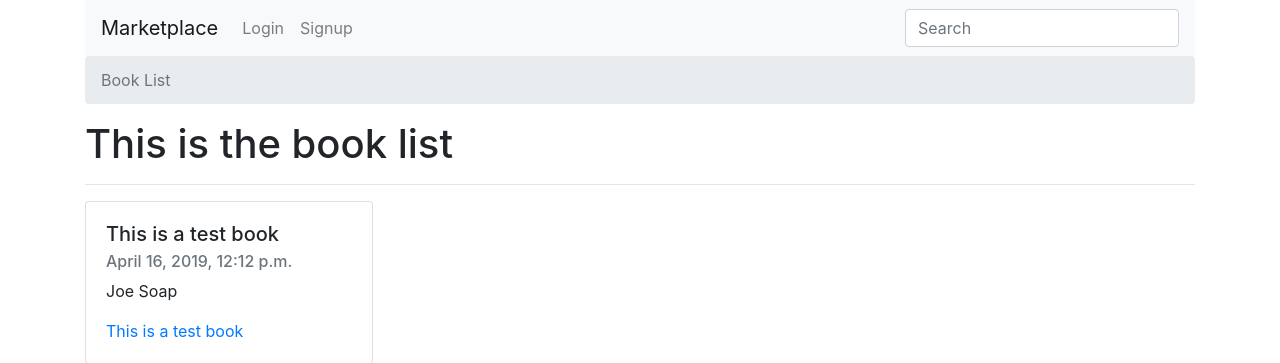
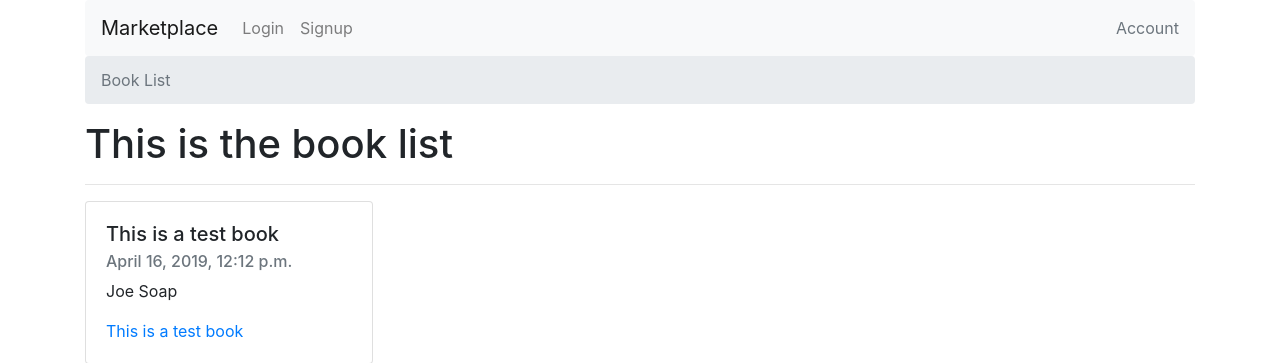
Before and after one commit to starwolf0320/django-digital-marketplace1, a Django app: page / in a window 1280 px wide. Shown: the top 363 px of the page. Run offline with Django 3.2, Linux system fonts and the light colour scheme; data comes from the database, SQL or seed files in the repository; some libraries are stand-ins or nearby versions.

Commit message:
Fixed styling

```diff
--- a/templates/book_detail.html
+++ b/templates/book_detail.html
@@ -1,12 +1,16 @@
 {% extends "base.html" %}
 
 {% block breadcrumb %}
+<nav aria-label="breadcrumb">
+<ol class="breadcrumb">
 <li class="breadcrumb-item" aria-current="page">
     <a href="{% url 'books:book-list' %}">Book List</a>
 </li>
 <li class="breadcrumb-item active" aria-current="page">
     {{ book.title }}
 </li>
+</ol>
+</nav>
 {% endblock breadcrumb %}
 
 {% block content %}
--- a/templates/book_list.html
+++ b/templates/book_list.html
@@ -1,7 +1,11 @@
 {% extends "base.html" %}
 
 {% block breadcrumb %}
+<nav aria-label="breadcrumb">
+<ol class="breadcrumb">
 <li class="breadcrumb-item active" aria-current="page">Book List</li>
+</ol>
+</nav>
 {% endblock breadcrumb %}
 
 {% block content %}
--- a/templates/chapter_detail.html
+++ b/templates/chapter_detail.html
@@ -1,6 +1,8 @@
 {% extends "base.html" %}
 
 {% block breadcrumb %}
+<nav aria-label="breadcrumb">
+<ol class="breadcrumb">
 <li class="breadcrumb-item" aria-current="page">
     <a href="{% url 'books:book-list' %}">Book List</a>
 </li>
@@ -12,6 +14,8 @@
 <li class="breadcrumb-item active" aria-current="page">
     {{ chapter }}
 </li>
+</ol>
+</nav>
 {% endblock breadcrumb %}
 
 {% block content %}
--- a/templates/exercise_detail.html
+++ b/templates/exercise_detail.html
@@ -2,6 +2,8 @@
 {% load static %}
 
 {% block breadcrumb %}
+<nav aria-label="breadcrumb">
+<ol class="breadcrumb">
 <li class="breadcrumb-item" aria-current="page">
     <a href="{% url 'books:book-list' %}">Book List</a>
 </li>
@@ -18,6 +20,9 @@
 <li class="breadcrumb-item active" aria-current="page">
     {{ exercise.title }}
 </li>
+</ol>
+</nav>
+
 {% endblock breadcrumb %}
 
 {% block content %}
--- a/templates/navbar.html
+++ b/templates/navbar.html
@@ -27,8 +27,6 @@
     </li>
     {% endif %}
     </ul>
-    <form class="form-inline my-2 my-md-0">
-    <input class="form-control" type="text" placeholder="Search" aria-label="Search">
-    </form>
+    <a class="text-muted" href="{% url 'profile' %}">Account</a>
 </div>
 </nav>
```
Also changed, not shown: templates/base.html (+2 -6 lines).
